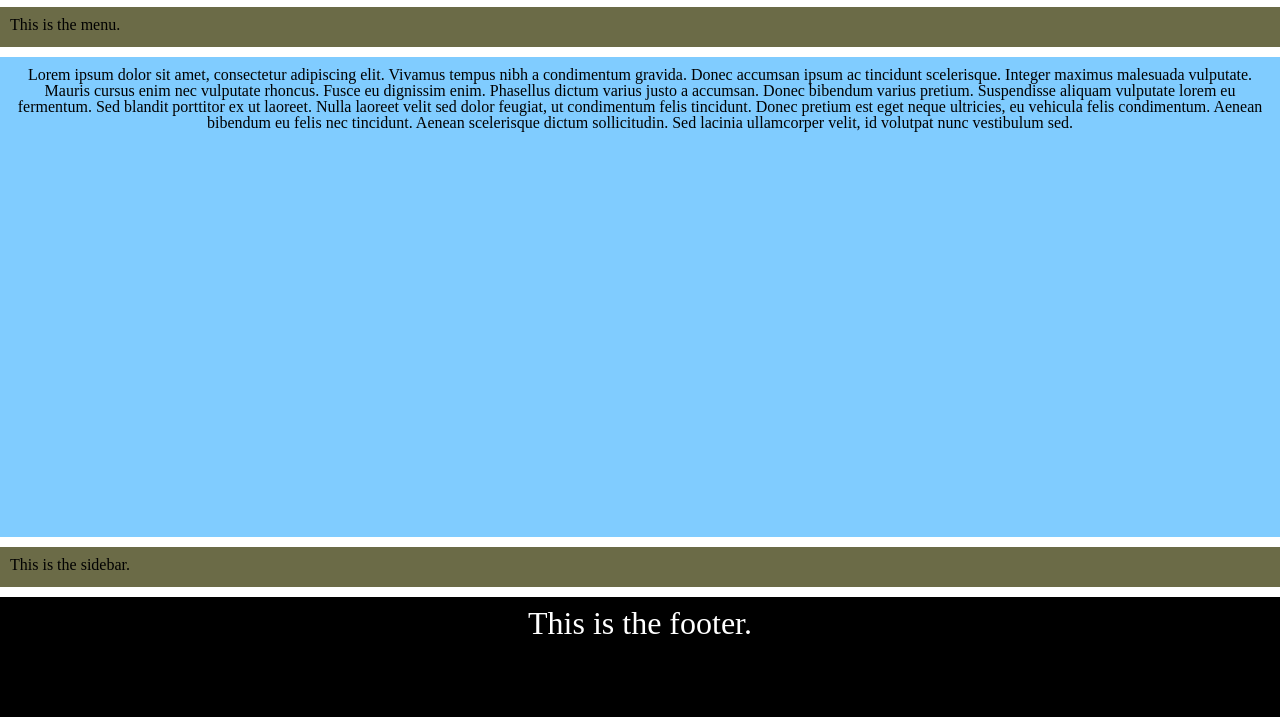
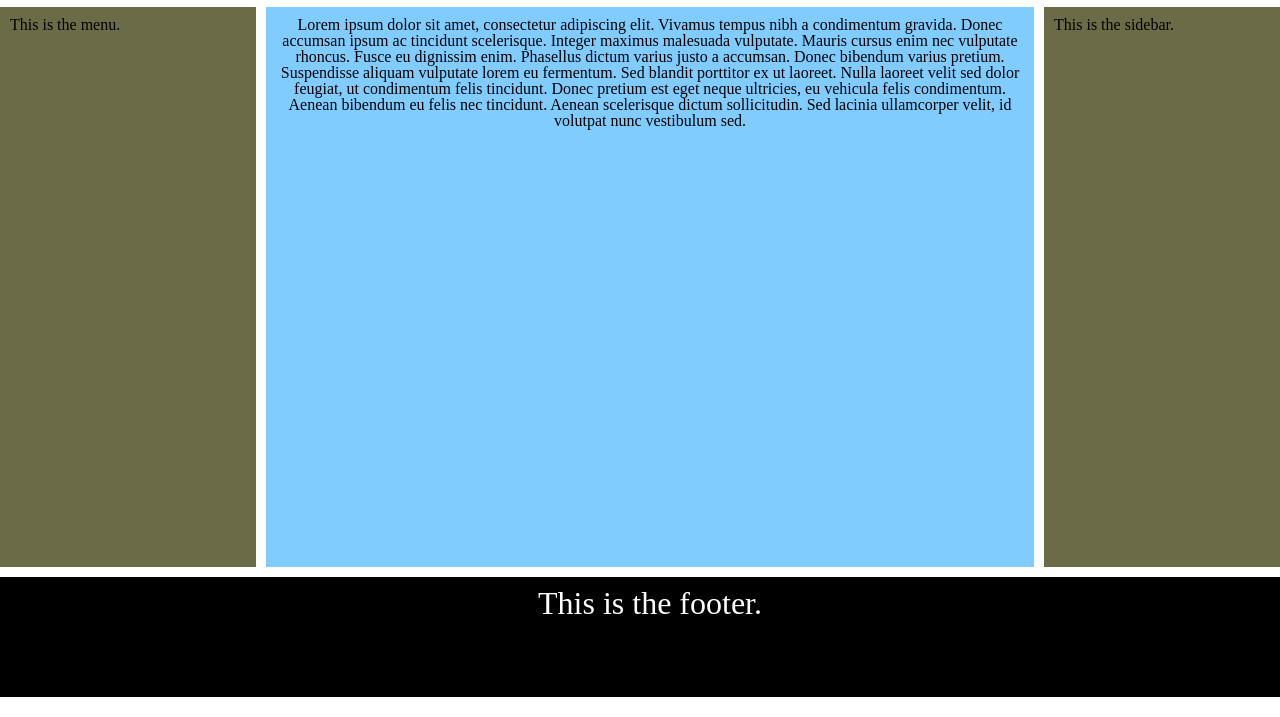
Before and after one commit to szabozsofia/holy_grail_layout, a plain HTML site: page index.html in a window 1280 px wide. Shown: the part 123-840 px from the top of the page. Drawn offline with nearby package versions, Linux system fonts and the light colour scheme.

Commit message:
added css

```diff
--- a/main.css
+++ b/main.css
@@ -34,6 +34,7 @@
 .item {
   padding: 0.625rem;
   padding-bottom: 0.5rem;
+  place-self: stretch;
 }
 
 .container {
@@ -42,6 +43,7 @@
   grid-template-rows: 15% 5% 60% 5% 15%;
   grid-gap: 10px;
   height: 100vh;
+  place-content: space-between;
   grid-template-areas:
     "header"
     "nav"
@@ -49,3 +51,14 @@
     "sidebar"
     "footer"
 }
+
+@media (min-width: 768px) {
+  .container {
+    grid-template-columns: 20% 60% 20%;
+    grid-template-rows: 15% 70% 15%;
+    grid-template-areas:
+      "header header header"
+      "nav content sidebar"
+      "footer footer footer"
+  }
+}
```
